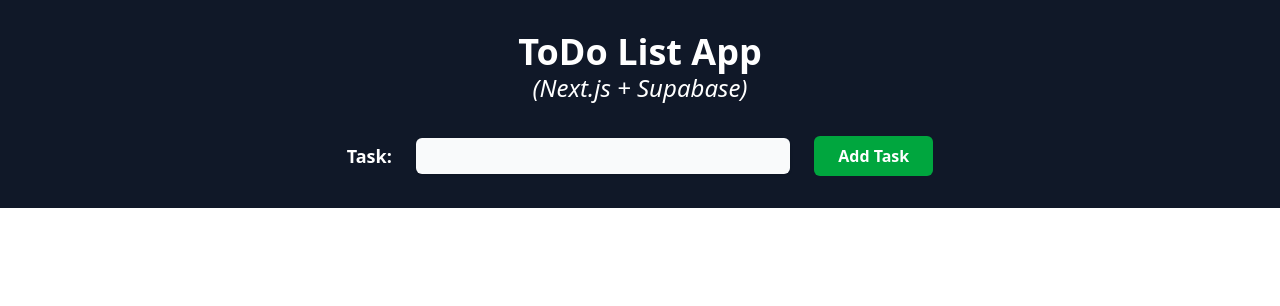
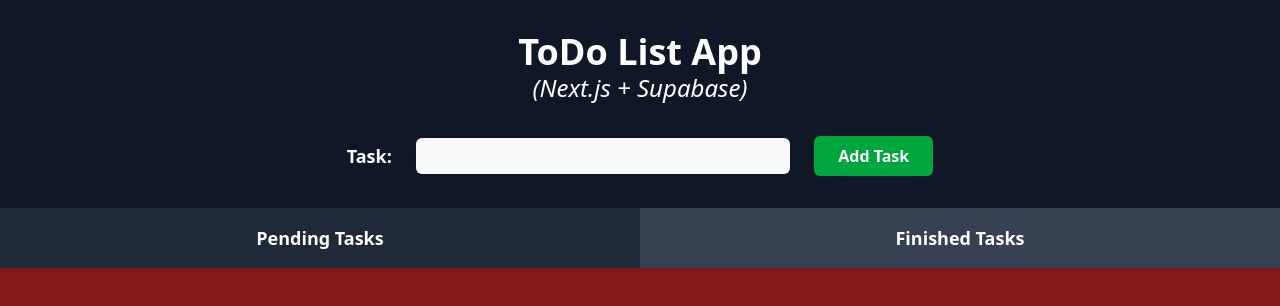
Before and after one commit to khianvictorycalderon/Nextjs-Supabase-ToDo-List-App, a Next.js app: page / in a window 1280 px wide. Shown: the top 306 px of the page. Built offline with nearby package versions, Linux system fonts and the light colour scheme.

Commit message:
Added pending and finished tasks section

```diff
--- a/app/page.tsx
+++ b/app/page.tsx
@@ -2,6 +2,9 @@
 
 export default function App() {
   return (
+    <div className="min-h-screen bg-red-900 flex flex-col">
+
+      {/* Add task section */}
       <div className="bg-gray-900 text-white p-4">
         <h1 className="text-4xl font-bold text-center pt-4">ToDo List App</h1>
         <h2 className="text-2xl italic text-center pb-4">(Next.js + Supabase)</h2>
@@ -11,5 +14,16 @@ export default function App() {
           <input className="font-bold py-2 px-6 cursor-pointer bg-green-600 text-white rounded-md w-full lg:w-auto hover:bg-green-500 transition duration-300" type="submit" value="Add Task"/>
         </form>
       </div>
+
+      <div className="flex flex-col lg:flex-row text-white h-full">
+        <div className="flex-1/2 bg-gray-800 p-4 text-center lg:h-full">
+          <span className="text-lg font-semibold">Pending Tasks</span>
+        </div>
+        <div className="flex-1/2 bg-gray-700 p-4 text-center lg:h-full">
+          <span className="text-lg font-semibold">Finished Tasks</span>
+        </div>
+      </div>
+
+    </div>
   )
 }
```
Lines whose indentation alone changed are shown as unchanged.
